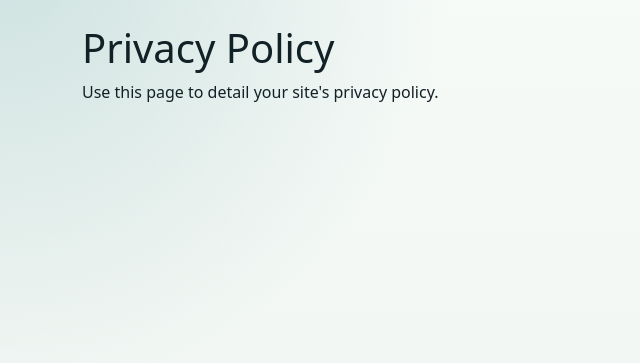
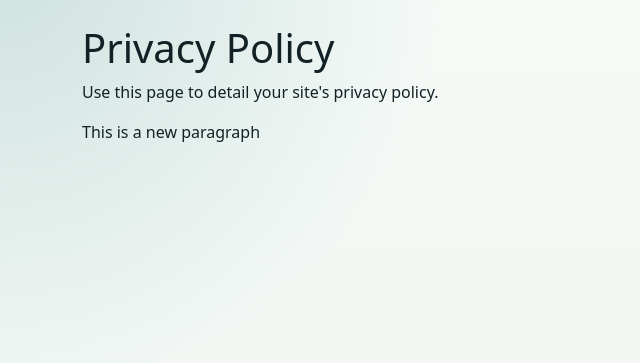
Before and after one commit to timmetcalfe/KulaHubIssues, an ASP.NET Core app: page /Privacy in a window 1280 px wide. Shown: the part 57-420 px from the top of the page, without its empty margins (0-640 px from the left). Run offline with ASP.NET Core 8, Linux system fonts and the light colour scheme; style sheets or scripts are compiled from the project's sources; some libraries are stand-ins or nearby versions.

Commit message:
Add new paragraph to Privacy.cshtml
Agent-Logs-Url: https://github.com/timmetcalfe/KulaHubIssues/sessions/066d3d95-d9c4-4c6f-ac18-d8fb5bd4442c

Co-authored-by: timmetcalfe <17435755+timmetcalfe@users.noreply.github.com>

```diff
--- a/src/KulaHub.Web/Pages/Privacy.cshtml
+++ b/src/KulaHub.Web/Pages/Privacy.cshtml
@@ -6,3 +6,5 @@
 <h1>@ViewData["Title"]</h1>
 
 <p>Use this page to detail your site's privacy policy.</p>
+
+<p>This is a new paragraph</p>
```
